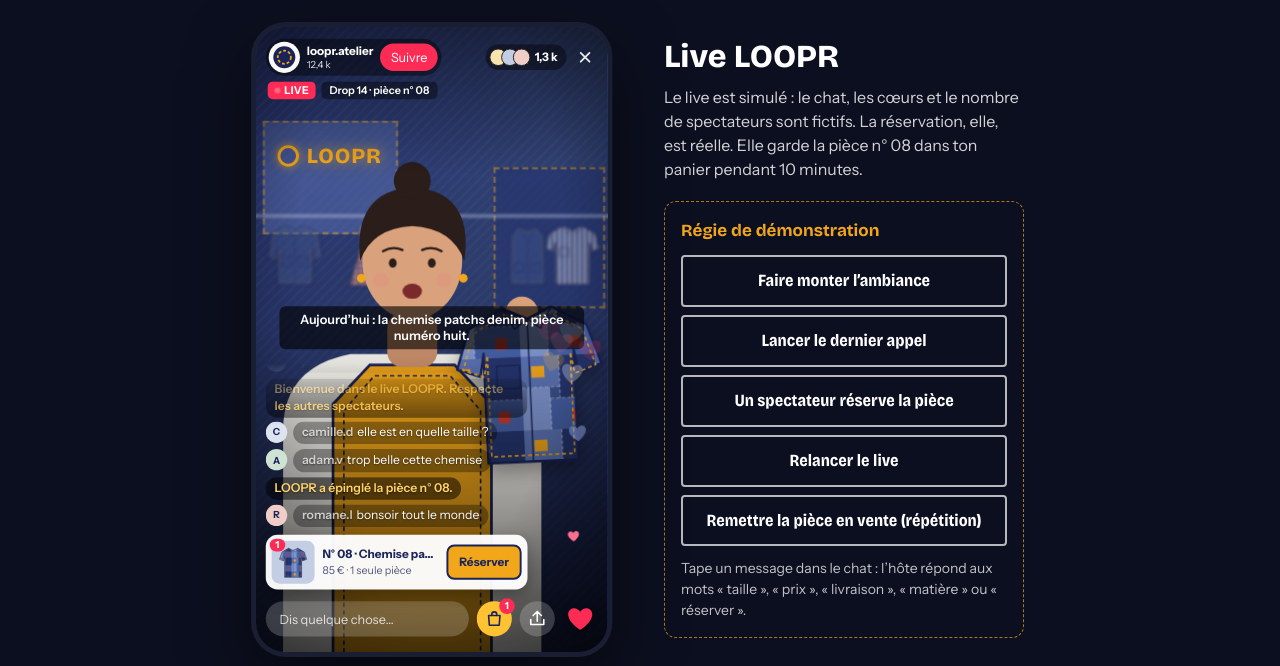
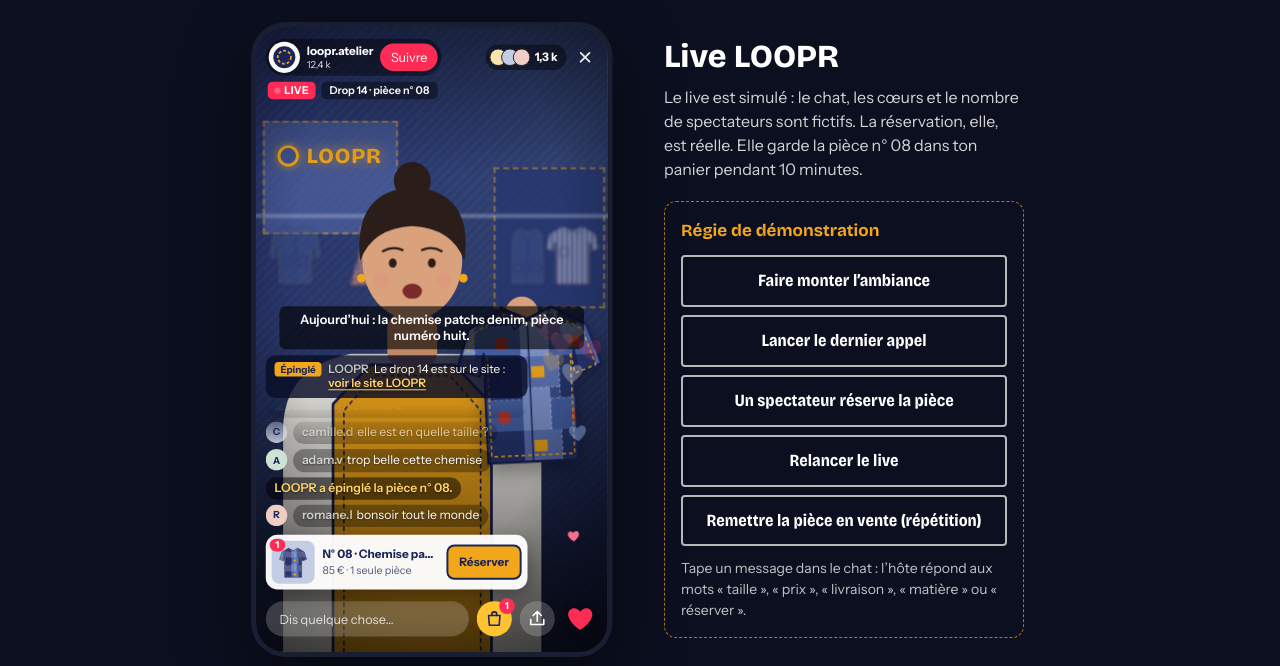
Before and after one commit to nathdug2/loopr-site, a plain HTML site: page live.html in a window 1280 px wide. Shown: the part 108-774 px from the top of the page. Drawn offline with Linux system fonts and the light colour scheme.

Commit message:
Live : message épinglé au-dessus du chat avec le lien vers le site
Co-Authored-By: Claude Sonnet 5.5 <noreply@anthropic.com>
Claude-Session: https://claude.ai/code/session_019wYH8aS7MYXiLfhuy6WBjX

```diff
--- a/assets/live.css
+++ b/assets/live.css
@@ -99,8 +99,14 @@
 /* ---------- Bas : chat, carte produit, barre ---------- */
 .lv-bottom { position: absolute; left: 0; right: 0; bottom: 0; padding: 0 10px 12px; display: flex; flex-direction: column; gap: 8px; pointer-events: none; }
 .lv-bottom > * { pointer-events: auto; }
+.lv-pin { display: flex; align-items: flex-start; gap: 7px; width: 268px; padding: 6px 9px 7px; border-radius: 10px; background: rgba(10, 14, 40, 0.82); color: #fff; font-size: 12px; line-height: 1.3; text-decoration: none; text-shadow: 0 1px 2px rgba(0, 0, 0, 0.5); }
+.lv-pin-tag { flex: none; margin-top: 1px; padding: 1px 6px; border-radius: 4px; background: var(--amber); color: #1b2459; font-size: 10px; font-weight: 700; text-shadow: none; }
+.lv-pin-tx b { margin-right: 3px; font-weight: 600; color: rgba(255, 255, 255, 0.72); }
+.lv-pin-tx u { color: #ffd36b; font-weight: 600; text-underline-offset: 2px; }
+.lv-pin:hover .lv-pin-tx u, .lv-pin:focus-visible .lv-pin-tx u { color: #fff; }
+.lv-pin:focus-visible { outline: 2px solid var(--amber); outline-offset: 2px; }
 .lv-chat {
-  list-style: none; margin: 0; padding: 0; width: 268px; height: 168px; display: flex; flex-direction: column; justify-content: flex-end; overflow: hidden;
+  list-style: none; margin: 0; padding: 0; width: 268px; height: 124px; display: flex; flex-direction: column; justify-content: flex-end; overflow: hidden;
   -webkit-mask-image: linear-gradient(transparent, #000 38%); mask-image: linear-gradient(transparent, #000 38%); pointer-events: none;
 }
 .lv-chat li { display: flex; gap: 6px; align-items: flex-start; margin-top: 5px; animation: lv-msg-in 0.28s ease-out both; }
--- a/assets/live.js
+++ b/assets/live.js
@@ -75,6 +75,7 @@
     '<div class="lv-cap" id="lv-cap" aria-hidden="true"><span id="lv-cap-t"></span></div>' +
     '<div class="lv-hearts" id="lv-hearts"></div>' +
     '<div class="lv-bottom">' +
+      '<a class="lv-pin" href="index.html" id="lv-pin"><span class="lv-pin-tag">Épinglé</span><span class="lv-pin-tx"><b>LOOPR</b> Le drop 14 est sur le site : <u>voir le site LOOPR</u></span></a>' +
       '<ul class="lv-chat" id="lv-chat"></ul>' +
       '<div class="lv-card" id="lv-card"></div>' +
       '<form class="lv-bar" id="lv-form" autocomplete="off">' +
```
